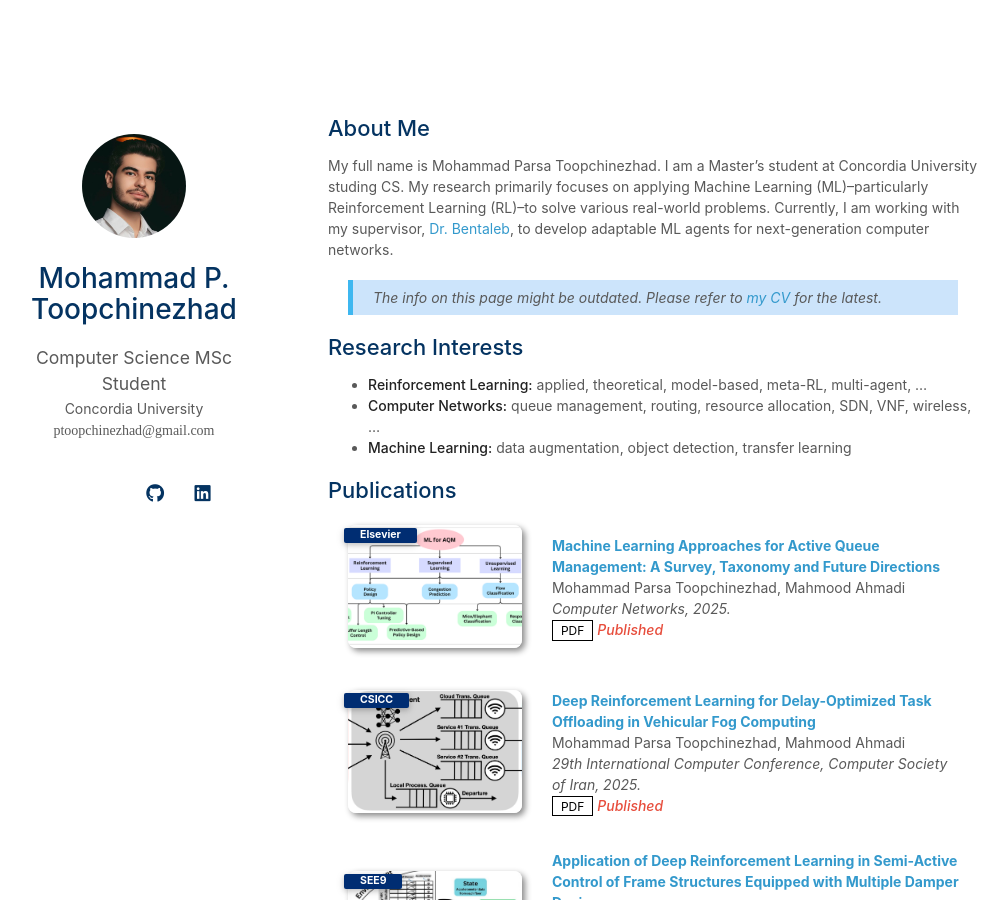
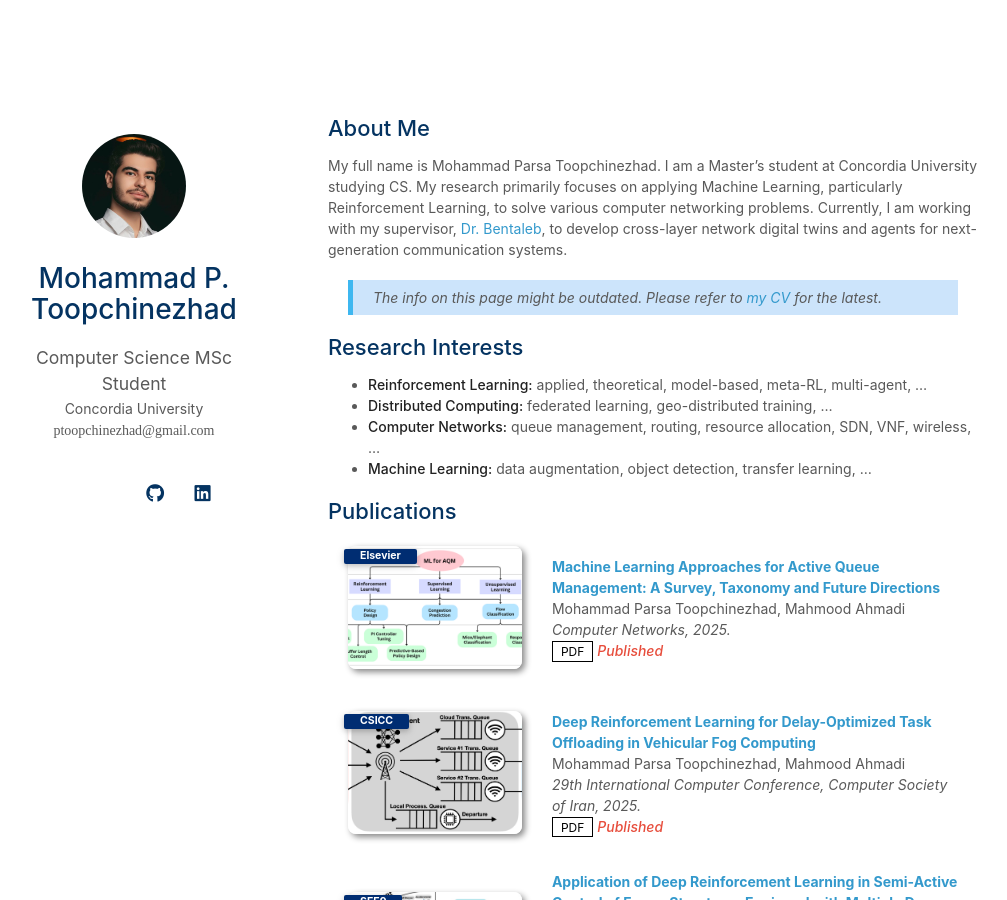
Before and after one commit to Procedurally-Generated-Human/Procedurally-Generated-Human.github.io, a Jekyll site: the page built from index.md, in a window 1280 px wide and 900 px high. Shown: the whole window, without its empty margins (142-1149 px from the left). Built offline with Jekyll 4.4.1, drawn with Linux system fonts in a browser that asks for light colours; a style sheet for code colours, icons or effects is not loaded; our own code applies the rules of GitHub Pages for plain Markdown files.

Commit message:
Update index.md

```diff
--- a/index.md
+++ b/index.md
@@ -4,7 +4,7 @@ layout: homepage
 
 ## About Me
 
-My full name is Mohammad Parsa Toopchinezhad. I am a Master's student at Concordia University studing CS. My research primarily focuses on applying Machine Learning (ML)--particularly Reinforcement Learning (RL)--to solve various real-world problems. Currently, I am working with my supervisor, [Dr. Bentaleb](https://scholar.google.com/citations?user=rRq6FiAAAAAJ&hl=en), to develop adaptable ML agents for next-generation computer networks.
+My full name is Mohammad Parsa Toopchinezhad. I am a Master's student at Concordia University studying CS. My research primarily focuses on applying Machine Learning, particularly Reinforcement Learning, to solve various computer networking problems. Currently, I am working with my supervisor, [Dr. Bentaleb](https://scholar.google.com/citations?user=rRq6FiAAAAAJ&hl=en), to develop cross-layer network digital twins and agents for next-generation communication systems.
 
 <div style="background-color:rgba(1, 121, 236, 0.2); border-left:5px solid #3eb7f0; margin:20px; padding:7px 10px 7px 20px; font-style:italic;">
 
@@ -15,8 +15,9 @@ The info on this page might be outdated. Please refer to <a href="https://proced
 ## Research Interests
 
 - **Reinforcement Learning:** applied, theoretical, model-based, meta-RL, multi-agent, ...
+- **Distributed Computing:** federated learning, geo-distributed training, ...
 - **Computer Networks:** queue management, routing, resource allocation, SDN, VNF, wireless, ...
-- **Machine Learning:** data augmentation, object detection, transfer learning
+- **Machine Learning:** data augmentation, object detection, transfer learning, ...
 
 {% include_relative _includes/publications.md %}
 
```
